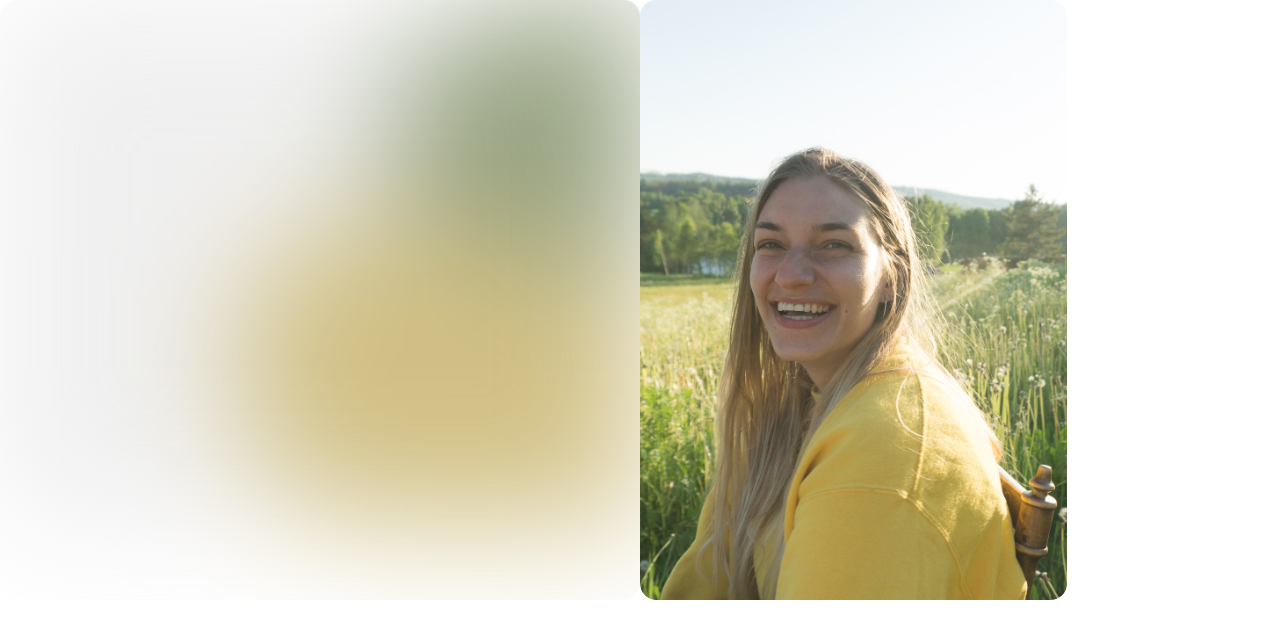
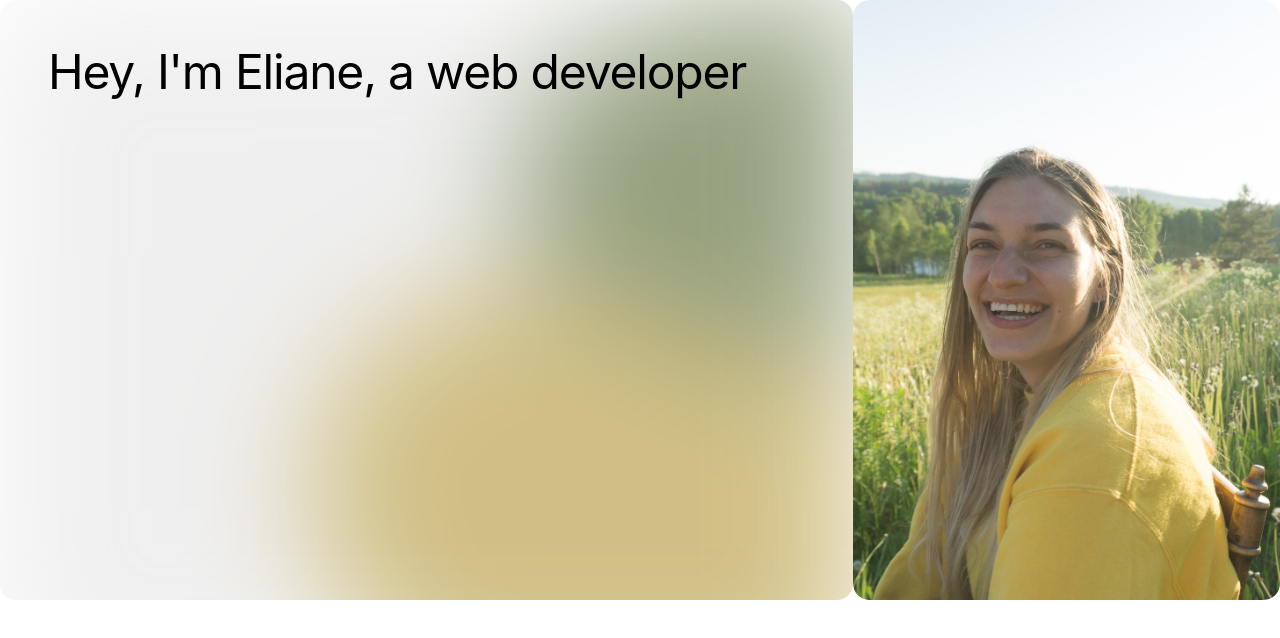
Before and after one commit to ElianeV/portfolio_v2, a Next.js app: page / in a window 1280 px wide. Shown: the top 638 px of the page. Built offline with nearby package versions, Linux system fonts and the light colour scheme.

Commit message:
Align intro text inside div

```diff
--- a/pages/index.js
+++ b/pages/index.js
@@ -11,14 +11,17 @@ export default function Home() {
       </Head>
 
       <main className="flex">
-        <div className="w-1/2 h-[600px] overflow-hidden rounded-2xl">
+        <div className="w-2/3 h-[600px] relative overflow-hidden rounded-2xl">
           <Image
             src="/bg-orbs.png"
             alt="yellow and green orbs"
-            width={800}
-            height={800}
+            width={2000}
+            height={2000}
             className="blur-3xl opacity-70"
           />
+          <p className="absolute top-0 p-12 text-5xl tracking-tight">
+            Hey, I'm Eliane, a web developer
+          </p>
         </div>
         <div className="relative w-1/3 rounded-2xl overflow-hidden">
           <Image
```
